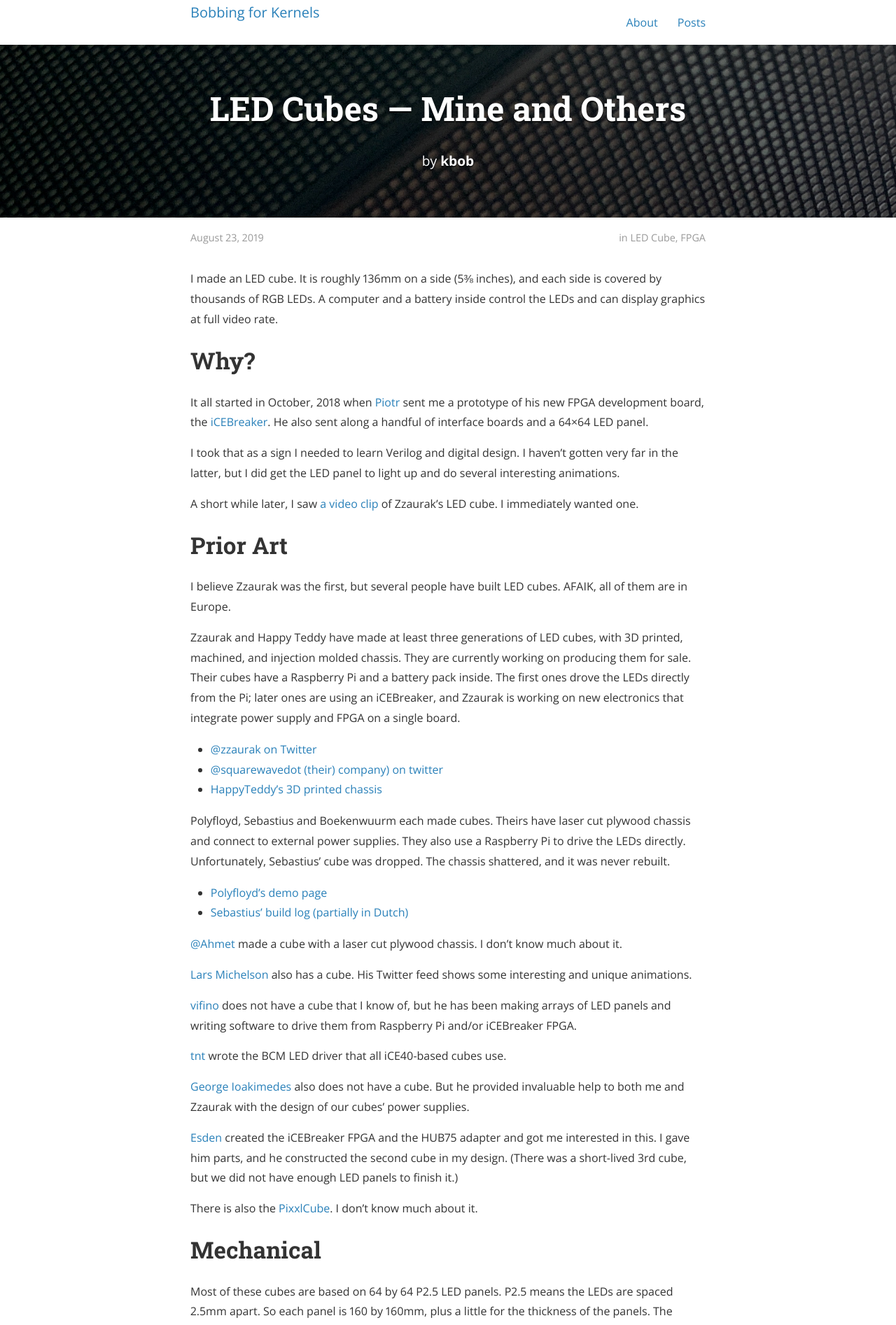
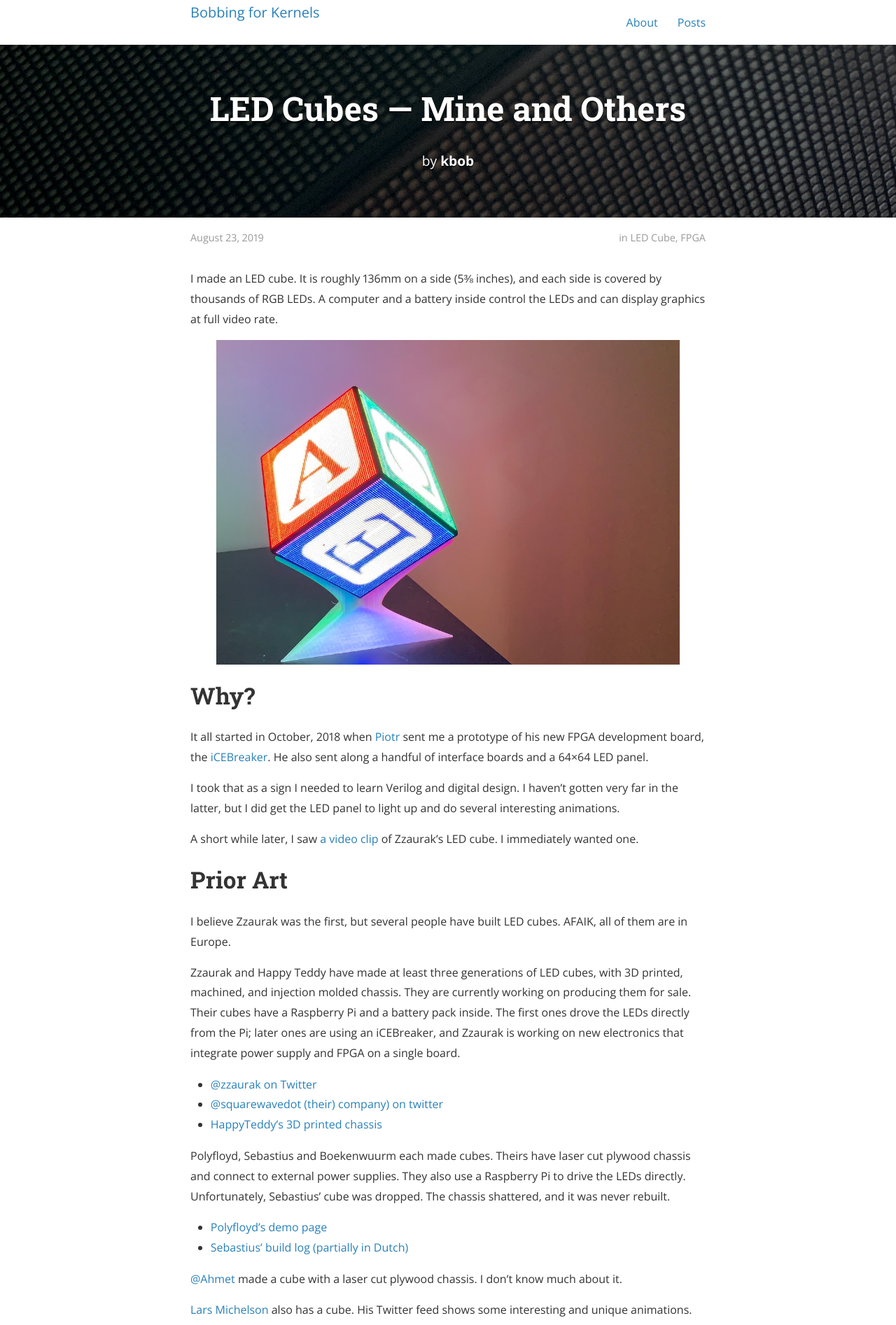
Before and after one commit to kbob/kbob.github.io, a Jekyll site: the page built from _posts/2019-08-23-led-cubes.md, in a window 1280 px wide. Shown: the top 1894 px of the page at 70% size. Built offline with Jekyll 4.4.1, drawn with Linux system fonts in a browser that asks for light colours.

Commit message:
Add a photo to the LED cube post.

```diff
--- a/_posts/2019-08-23-led-cubes.md
+++ b/_posts/2019-08-23-led-cubes.md
@@ -13,6 +13,7 @@ and each side is covered by thousands of RGB LEDs.  A computer
 and a battery inside control the LEDs and can display graphics
 at full video rate.
 
+![The cube on its stand.](/images/LED-cube/alphablock.jpg)
 
 # Why?
 
```
Also changed, not shown: images/LED-cube/alphablock.jpg (added).
